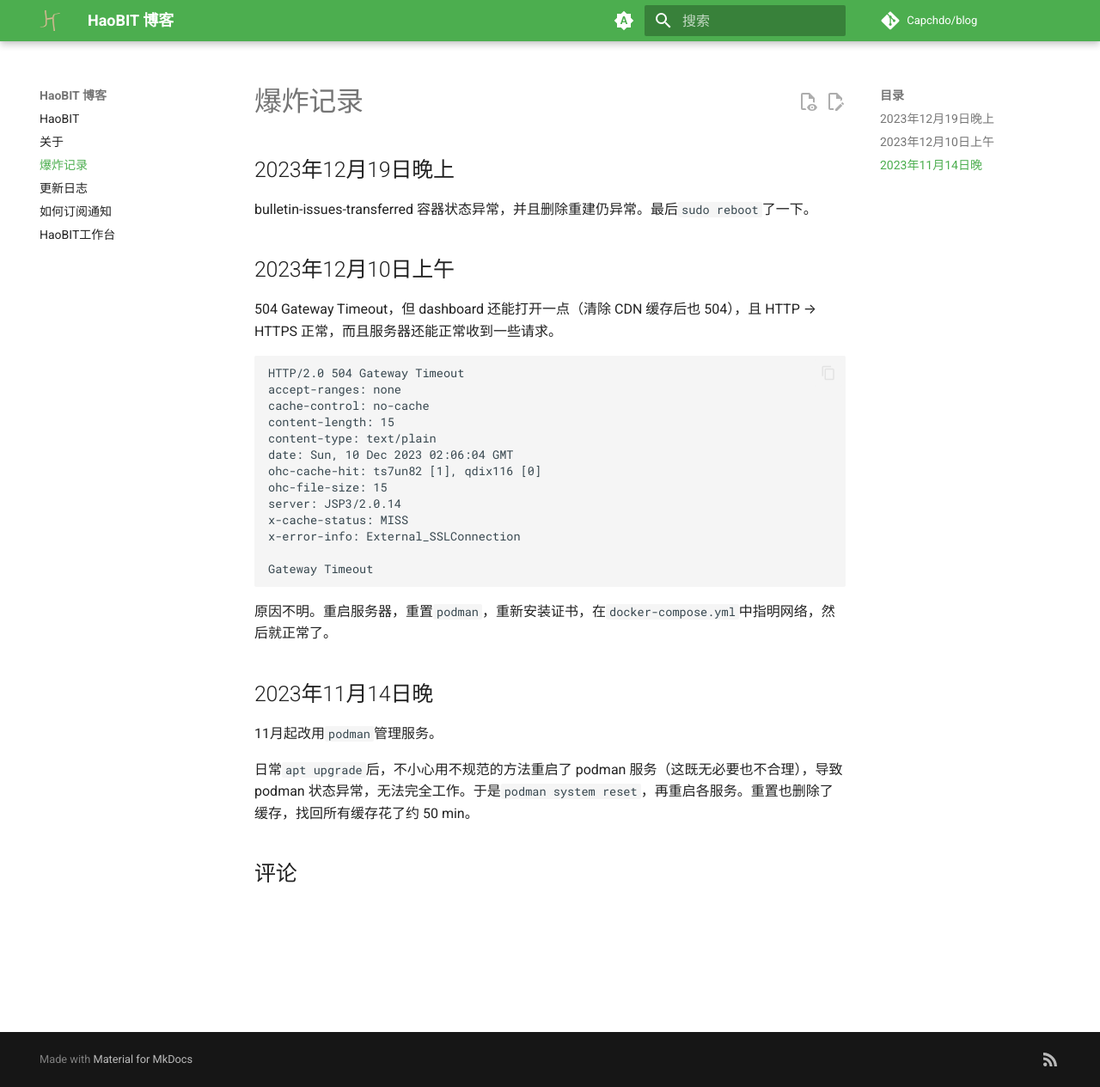
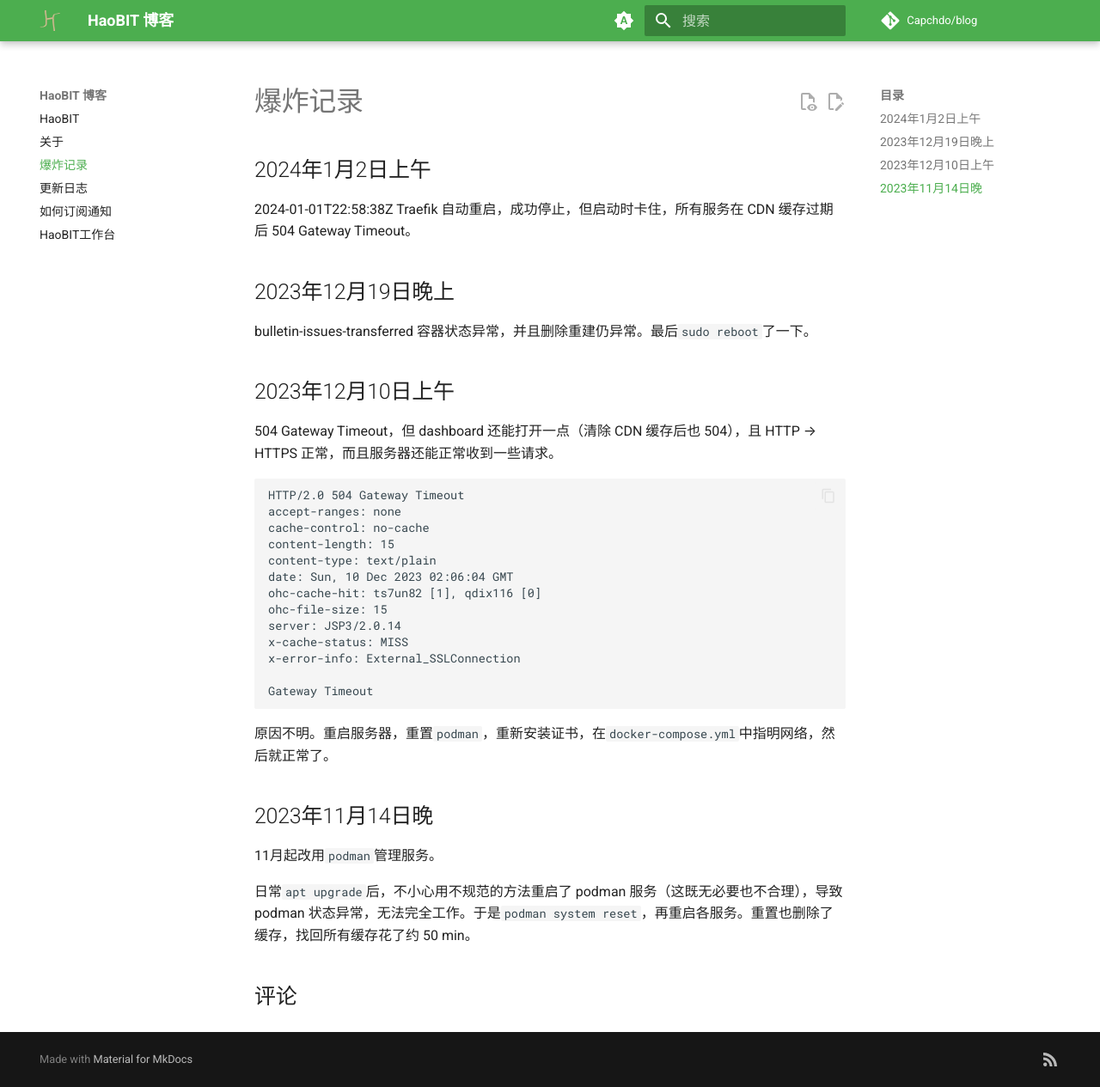
Before and after one commit to Capchdo/blog, an MkDocs documentation site: the page built from docs/down.md, in a window 1280 px wide and 1265 px high. Shown: the whole window at 86% size. Built offline with MkDocs 1.6.1 and Material for MkDocs 9.7.7, drawn with Linux system fonts in a browser that asks for light colours; comment, search, counter and statistics services are not loaded.

Commit message:
爆炸：Gateway Timeout

```diff
--- a/docs/down.md
+++ b/docs/down.md
@@ -1,4 +1,8 @@
 # 爆炸记录
+
+## 2024年1月2日上午
+
+2024-01-01T22:58:38Z Traefik 自动重启，成功停止，但启动时卡住，所有服务在 CDN 缓存过期后 504 Gateway Timeout。
 
 ## 2023年12月19日晚上
 
```
